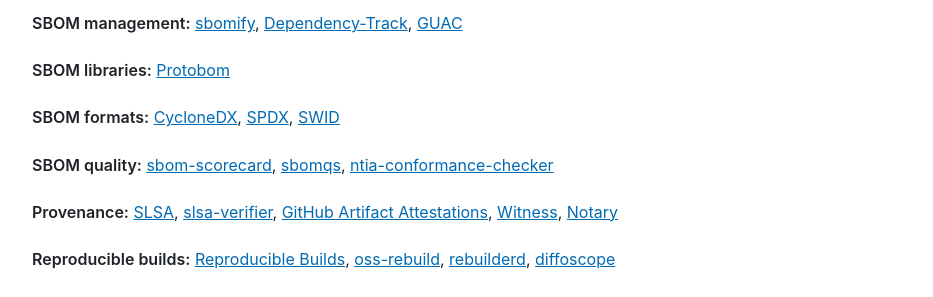
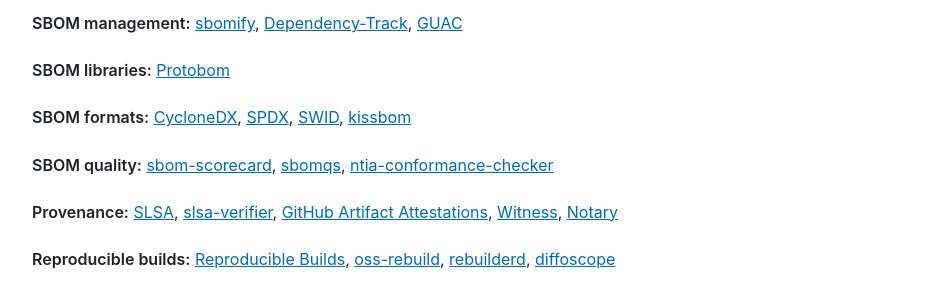
Before and after one commit to andrew/nesbitt.io, a Jekyll site: the page built from _posts/2026-01-03-the-package-management-landscape.md, in a window 1280 px wide and 900 px high, scrolled down 7704 px. Shown: the part 153-450 px from the top of the window, without its empty margins (173-1106 px from the left). Built offline with Jekyll 4.4.1, drawn with Linux system fonts in a browser that asks for light colours; comment, search, counter and statistics services are not loaded.

Commit message:
Add the kissbom SBOM format for reference

```diff
--- a/_posts/2026-01-03-the-package-management-landscape.md
+++ b/_posts/2026-01-03-the-package-management-landscape.md
@@ -301,7 +301,7 @@
 
 **SBOM libraries:** [Protobom](https://github.com/protobom/protobom)
 
-**SBOM formats:** [CycloneDX](https://cyclonedx.org), [SPDX](https://spdx.dev), [SWID](https://csrc.nist.gov/projects/Software-Identification-SWID)
+**SBOM formats:** [CycloneDX](https://cyclonedx.org), [SPDX](https://spdx.dev), [SWID](https://csrc.nist.gov/projects/Software-Identification-SWID), [kissbom](https://github.com/kissbom/kissbom-spec)
 
 **SBOM quality:** [sbom-scorecard](https://github.com/eBay/sbom-scorecard), [sbomqs](https://github.com/interlynk-io/sbomqs), [ntia-conformance-checker](https://github.com/spdx/ntia-conformance-checker)
 
```
